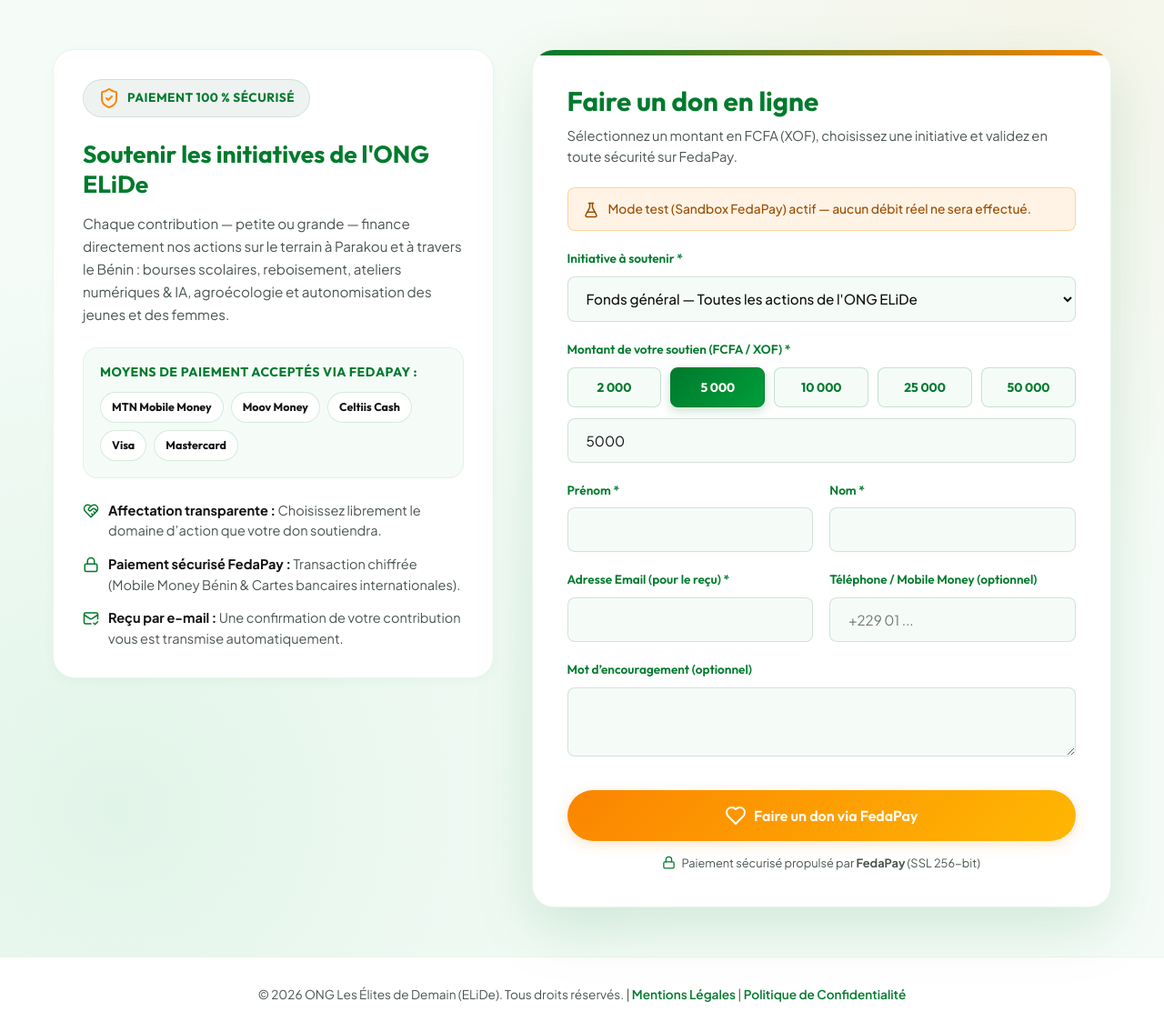
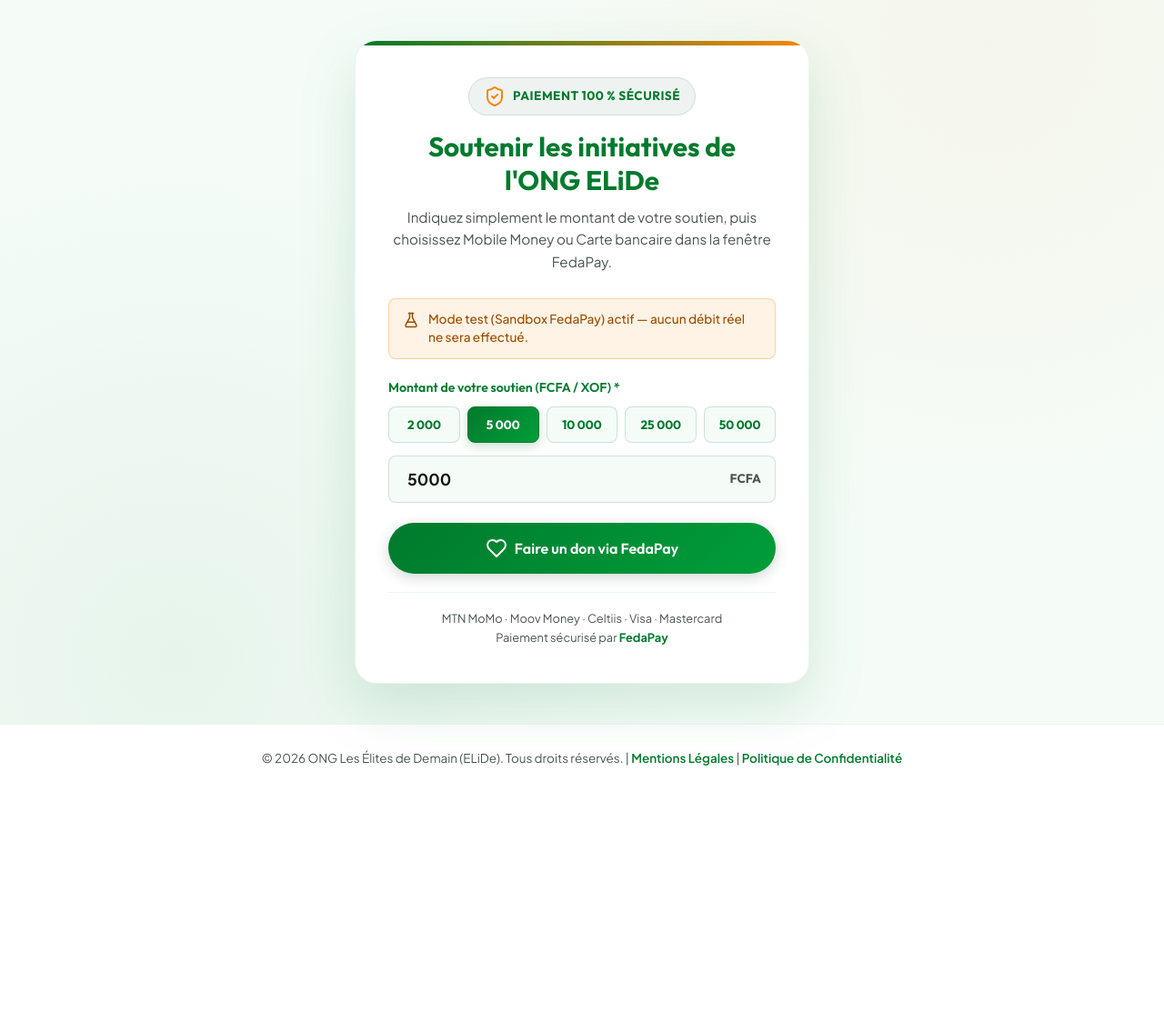
Before and after one commit to halissoumsi/elideong, a Flask app: page /soutenir in a window 1280 px wide. Shown: the part 95-1230 px from the top of the page at 91% size. After the commit the page ends 937 px from the top, so only its background shows below. Run offline with Flask 3, Linux system fonts and the light colour scheme; some libraries are stand-ins or nearby versions.

Commit message:
Simplifier la page /soutenir : interface sobre avec montant seul puis popup FedaPay

```diff
--- a/routes/don.py
+++ b/routes/don.py
@@ -210,7 +210,7 @@ def donate_submit():
     phone = (request.form.get('phone') or '').strip()[:30]
     note = (request.form.get('note') or '').strip()[:500]
 
-    if not all([firstname, lastname, email]) or not is_valid_email(email):
+    if email and not is_valid_email(email):
         flash(t['donate_err_fields'], 'error')
         return redirect(url_for('don.donate_page'))
 
@@ -222,14 +222,14 @@ def donate_submit():
             amount=amount,
             description=description,
             callback_url=callback_url,
-            firstname=firstname,
-            lastname=lastname,
-            email=email,
+            firstname=firstname or 'Donateur',
+            lastname=lastname or 'ELiDe',
+            email=email or current_app.config.get('PARTNER_NOTIFY_EMAIL', 'ongelide@gmail.com'),
             phone=phone,
             metadata={
                 'cause': cause_label,
                 'cause_key': cause_key,
-                'donor_name': f"{firstname} {lastname}",
+                'donor_name': f"{firstname} {lastname}".strip() or 'Donateur anonyme',
                 'donor_email': email,
                 'note': note,
                 'lang': lang,
--- a/static/js/app.js
+++ b/static/js/app.js
@@ -271,7 +271,7 @@ document.addEventListener('DOMContentLoaded', () => {
     });
   }
 
-  // FedaPay Checkout.js Popup Modal (Mobile Money & Carte Bancaire sur la page)
+  // FedaPay Checkout.js Popup Modal (Sobre : seul le montant est saisi, FedaPay gère le reste)
   const donateForm = document.getElementById('donate-form');
   if (donateForm && donateForm.dataset.fedapayPk && typeof FedaPay !== 'undefined') {
     donateForm.addEventListener('submit', (e) => {
@@ -284,32 +284,21 @@ document.addEventListener('DOMContentLoaded', () => {
       const amountVal = parseInt(document.getElementById('donate-amount').value, 10) || 0;
       if (amountVal < 500) return;
 
-      const causeSelect = document.getElementById('donate-cause');
-      const causeLabel = causeSelect && causeSelect.selectedOptions[0]
-        ? causeSelect.selectedOptions[0].textContent.trim()
-        : 'ONG ELiDe';
-      const firstname = (document.getElementById('donate-firstname').value || '').trim();
-      const lastname = (document.getElementById('donate-lastname').value || '').trim();
-      const email = (document.getElementById('donate-email').value || '').trim();
-      const phone = (document.getElementById('donate-phone').value || '').trim();
-
-      const customer = { firstname, lastname, email };
-      const cleanPhone = phone.replace(/[^\d+]/g, '');
-      if (cleanPhone.length >= 8) {
-        customer.phone_number = { number: cleanPhone, country: 'bj' };
-      }
+      const isEn = document.documentElement.lang === 'en';
+      const description = isEn
+        ? 'Donation — Les Élites de Demain NGO (ELiDe)'
+        : "Don — ONG Les Élites de Demain (ELiDe)";
 
       try {
         const widget = FedaPay.init({
           public_key: pk,
           environment: env,
-          locale: document.documentElement.lang === 'en' ? 'en' : 'fr',
+          locale: isEn ? 'en' : 'fr',
           transaction: {
             amount: amountVal,
-            description: `Don ONG ELiDe — ${causeLabel}`
+            description
           },
           currency: { iso: 'XOF' },
-          customer,
           onComplete: (resp) => {
             if (resp && resp.reason === FedaPay.CHECKOUT_COMPLETED && resp.transaction) {
               const tx = resp.transaction;
@@ -317,8 +306,7 @@ document.addEventListener('DOMContentLoaded', () => {
                 id: String(tx.id || ''),
                 status: String(tx.status || 'approved'),
                 ref: String(tx.reference || tx.id || ''),
-                amount: String(tx.amount || amountVal),
-                cause: causeLabel
+                amount: String(tx.amount || amountVal)
               });
               window.location.href = `${returnUrl}?${params.toString()}`;
             }
--- a/static/sw.js
+++ b/static/sw.js
@@ -1,11 +1,11 @@
-const CACHE_NAME = 'elide-pwa-v11';
+const CACHE_NAME = 'elide-pwa-v12';
 const ASSETS_TO_CACHE = [
   '/',
   '/soutenir',
   '/partenariat',
   '/elide-track',
   '/static/css/style.css?v=9',
-  '/static/js/app.js?v=11',
+  '/static/js/app.js?v=12',
   '/static/js/lucide.min.js',
   '/static/assets/logo-vert.png',
   '/static/assets/logo-noir.png',
--- a/templates/soutenir.html
+++ b/templates/soutenir.html
@@ -35,8 +35,8 @@
   {% endif %}
   <style>
     .donate-body {
-      background: radial-gradient(circle at 90% 10%, rgba(251, 133, 0, 0.06) 0%, transparent 40%),
-                  radial-gradient(circle at 10% 80%, rgba(0, 158, 58, 0.08) 0%, transparent 42%),
+      background: radial-gradient(circle at 85% 15%, rgba(251, 133, 0, 0.05) 0%, transparent 42%),
+                  radial-gradient(circle at 15% 85%, rgba(0, 122, 45, 0.06) 0%, transparent 42%),
                   var(--bg-light);
       min-height: 100vh;
       display: flex;
@@ -50,157 +50,63 @@
       background: var(--bg-white);
     }
 
-    .donate-wrapper {
-      max-width: 1220px;
-      margin: 54px auto;
-      padding: 0 28px;
+    .donate-minimal-wrapper {
+      max-width: 540px;
+      margin: auto;
+      padding: 44px 20px;
       width: 100%;
     }
 
-    .donate-grid {
-      display: grid;
-      grid-template-columns: 0.95fr 1.25fr;
-      gap: 42px;
-      align-items: start;
-    }
-
-    .donate-info-side,
-    .donate-form-side {
-      min-width: 0;
-      width: 100%;
-    }
-
-    .donate-info-card {
-      background: var(--bg-white);
-      border-radius: var(--radius-lg);
-      border: 1px solid var(--border-color);
-      padding: 32px;
-      box-shadow: var(--shadow-sm);
-    }
-
-    .donate-info-card h2 {
-      font-size: 1.65rem;
-      color: var(--primary);
-      margin-bottom: 14px;
-      line-height: 1.25;
-    }
-
-    .donate-info-card > p {
-      font-size: 0.95rem;
-      line-height: 1.65;
-      color: var(--text-muted);
-      margin-bottom: 24px;
-    }
-
-    .donate-methods-box {
-      background: var(--bg-light);
-      border: 1px solid var(--border-color);
-      border-radius: var(--radius-md);
-      padding: 18px;
-      margin-bottom: 24px;
-    }
-
-    .donate-methods-box h4 {
-      font-size: 0.88rem;
-      text-transform: uppercase;
-      letter-spacing: 0.5px;
-      color: var(--primary);
-      margin-bottom: 12px;
-    }
-
-    .donate-method-pills {
-      display: flex;
-      flex-wrap: wrap;
-      gap: 8px;
-    }
-
-    .method-pill {
-      display: inline-flex;
-      align-items: center;
-      gap: 6px;
-      background: var(--bg-white);
-      border: 1px solid rgba(0, 122, 45, 0.16);
-      color: var(--text-dark);
-      font-family: var(--font-heading);
-      font-size: 0.78rem;
-      font-weight: 700;
-      padding: 6px 12px;
-      border-radius: var(--radius-full);
-    }
-
-    .donate-trust-list {
-      list-style: none;
-      padding: 0;
-      margin: 0;
-      display: flex;
-      flex-direction: column;
-      gap: 14px;
-      font-size: 0.91rem;
-      color: var(--text-muted);
-      line-height: 1.55;
-    }
-
-    .donate-trust-list li {
-      display: flex;
-      align-items: flex-start;
-      gap: 10px;
-    }
-
-    .donate-trust-list li strong {
-      color: var(--text-dark);
-    }
-
-    .donate-trust-list li svg {
-      color: var(--primary);
-      width: 18px;
-      height: 18px;
-      flex-shrink: 0;
-      margin-top: 3px;
-    }
-
-    .donate-form-card {
+    .donate-minimal-card {
       background: var(--bg-white);
       border-radius: var(--radius-lg);
       box-shadow: var(--shadow-lg);
       border: 1px solid var(--border-color);
-      padding: 38px;
+      padding: 40px 36px;
       position: relative;
       overflow: hidden;
+      text-align: center;
     }
 
-    .donate-form-card::before {
+    .donate-minimal-card::before {
       content: '';
       position: absolute;
       top: 0;
       left: 0;
       width: 100%;
-      height: 6px;
+      height: 5px;
       background: linear-gradient(90deg, var(--primary) 0%, var(--accent) 100%);
     }
 
-    .donate-form-card h1 {
+    .donate-minimal-card .badge {
+      margin-bottom: 16px;
+    }
+
+    .donate-minimal-card h1 {
       font-size: 1.85rem;
       color: var(--primary);
-      margin-bottom: 8px;
+      margin-bottom: 10px;
+      line-height: 1.25;
     }
 
-    .donate-form-card .desc {
+    .donate-minimal-card .lead {
       color: var(--text-muted);
-      font-size: 0.92rem;
-      margin-bottom: 22px;
-      line-height: 1.55;
+      font-size: 0.95rem;
+      line-height: 1.6;
+      margin-bottom: 28px;
     }
 
     .donate-notice {
-      padding: 13px 16px;
+      padding: 12px 15px;
       border-radius: var(--radius-sm);
-      font-size: 0.86rem;
+      font-size: 0.85rem;
       font-weight: 500;
       line-height: 1.5;
       margin-bottom: 20px;
       display: flex;
       align-items: flex-start;
       gap: 10px;
+      text-align: left;
     }
 
     .donate-notice svg {
@@ -222,21 +128,35 @@
       color: var(--accent-red);
     }
 
+    .donate-amount-block {
+      text-align: left;
+      margin-bottom: 22px;
+    }
+
+    .donate-amount-block label {
+      display: block;
+      font-family: var(--font-heading);
+      font-weight: 600;
+      font-size: 0.88rem;
+      color: var(--primary);
+      margin-bottom: 10px;
+    }
+
     .amount-presets {
       display: grid;
       grid-template-columns: repeat(5, 1fr);
-      gap: 10px;
-      margin-bottom: 12px;
+      gap: 8px;
+      margin-bottom: 14px;
     }
 
     .amount-preset-btn {
-      padding: 12px 6px;
+      padding: 11px 4px;
       border-radius: var(--radius-sm);
-      border: 1.5px solid rgba(0, 122, 45, 0.2);
+      border: 1.5px solid rgba(0, 122, 45, 0.18);
       background: var(--bg-light);
       color: var(--primary);
       font-family: var(--font-heading);
-      font-size: 0.86rem;
+      font-size: 0.84rem;
       font-weight: 700;
       text-align: center;
       cursor: pointer;
@@ -255,85 +175,73 @@
       box-shadow: 0 4px 12px rgba(0, 122, 45, 0.22);
     }
 
-    .donate-form-row {
-      display: grid;
-      grid-template-columns: 1fr 1fr;
-      gap: 18px;
+    .amount-input-wrap {
+      position: relative;
     }
 
-    .donate-select {
-      min-height: 50px;
-      background-color: var(--bg-light);
-      border: 1px solid rgba(27, 67, 50, 0.15);
-      border-radius: var(--radius-sm);
-      padding: 12px 16px;
-      font-weight: 500;
-      width: 100%;
-      color: var(--text-dark);
+    .amount-input-wrap .form-control {
+      padding-right: 72px;
+      font-size: 1.1rem;
+      font-weight: 700;
+      text-align: left;
+    }
+
+    .amount-currency {
+      position: absolute;
+      right: 16px;
+      top: 50%;
+      transform: translateY(-50%);
+      font-family: var(--font-heading);
+      font-size: 0.85rem;
+      font-weight: 700;
+      color: var(--text-muted);
+      pointer-events: none;
     }
 
     .donate-submit-btn {
       width: 100%;
       justify-content: center;
-      margin-top: 10px;
       padding: 16px 24px;
       font-size: 1rem;
     }
 
-    .donate-powered {
-      text-align: center;
-      margin-top: 14px;
+    .donate-methods-line {
+      margin-top: 20px;
+      padding-top: 18px;
+      border-top: 1px solid var(--border-color);
       font-size: 0.8rem;
       color: var(--text-muted);
-      display: flex;
-      align-items: center;
-      justify-content: center;
-      gap: 6px;
+      line-height: 1.6;
     }
 
-    .donate-powered svg {
-      width: 15px;
-      height: 15px;
+    .donate-methods-line strong {
       color: var(--primary);
     }
 
     .donate-footer {
       text-align: center;
-      padding: 30px 16px;
+      padding: 26px 16px;
       color: var(--text-muted);
-      font-size: 0.85rem;
+      font-size: 0.84rem;
       line-height: 1.6;
       border-top: 1px solid var(--border-color);
       background: var(--bg-white);
       margin-top: auto;
     }
 
-    @media (max-width: 900px) {
-      .donate-wrapper {
-        margin: 18px auto 32px;
-        padding: 0 14px;
+    @media (max-width: 600px) {
+      .donate-minimal-wrapper {
+        padding: 22px 14px 36px;
       }
-      .donate-grid {
-        grid-template-columns: 1fr;
-        gap: 20px;
-      }
-      .donate-info-card,
-      .donate-form-card {
-        padding: 24px 18px;
+      .donate-minimal-card {
+        padding: 28px 20px;
         border-radius: 20px;
       }
-      .donate-form-card h1 {
-        font-size: 1.45rem;
-      }
-      .donate-info-card h2 {
-        font-size: 1.35rem;
+      .donate-minimal-card h1 {
+        font-size: 1.5rem;
       }
       .amount-presets {
         grid-template-columns: repeat(3, 1fr);
-      }
-      .donate-form-row {
-        grid-template-columns: 1fr;
-        gap: 0;
       }
     }
   </style>
@@ -357,53 +265,18 @@
     </div>
   </header>
 
-  <!-- Main Wrapper -->
-  <main class="donate-wrapper">
-    <div class="donate-grid">
-
-      <!-- Info Left Side -->
-      <div class="donate-info-side">
-        <div class="donate-info-card">
+  <!-- Minimalist Centered Card -->
+  <main class="donate-minimal-wrapper">
+    <div class="donate-minimal-card">
       <div class="badge">
         <i data-lucide="shield-check"></i>
         <span>{{ t.donate_left_badge }}</span>
       </div>
-          <h2>{{ t.donate_left_title }}</h2>
-          <p>{{ t.donate_left_desc }}</p>
 
-          <div class="donate-methods-box">
-            <h4>{{ t.donate_methods_title }}</h4>
-            <div class="donate-method-pills">
-              <span class="method-pill">MTN Mobile Money</span>
-              <span class="method-pill">Moov Money</span>
-              <span class="method-pill">Celtiis Cash</span>
-              <span class="method-pill">Visa</span>
-              <span class="method-pill">Mastercard</span>
-            </div>
-          </div>
-
-          <ul class="donate-trust-list">
-            <li>
-              <i data-lucide="heart-handshake"></i>
-              <span><strong>{{ t.donate_trust_1_bold }}</strong> {{ t.donate_trust_1_text }}</span>
-            </li>
-            <li>
-              <i data-lucide="lock"></i>
-              <span><strong>{{ t.donate_trust_2_bold }}</strong> {{ t.donate_trust_2_text }}</span>
-            </li>
-            <li>
-              <i data-lucide="mail-check"></i>
-              <span><strong>{{ t.donate_trust_3_bold }}</strong> {{ t.donate_trust_3_text }}</span>
-            </li>
-          </ul>
-        </div>
-      </div>
-
-      <!-- Form Right Side -->
-      <div class="donate-form-side">
-        <div class="donate-form-card">
-          <h1>{{ t.donate_form_title }}</h1>
-          <p class="desc">{{ t.donate_form_desc }}</p>
+      <h1>{{ t.donate_left_title }}</h1>
+      <p class="lead">
+        {{ 'Enter the amount you wish to contribute, then choose Mobile Money or Bank Card in FedaPay.' if lang == 'en' else "Indiquez simplement le montant de votre soutien, puis choisissez Mobile Money ou Carte bancaire dans la fenêtre FedaPay." }}
+      </p>
 
       {% with messages = get_flashed_messages(category_filter=["error"]) %}
         {% if messages %}
@@ -440,21 +313,7 @@
         </div>
         <input type="hidden" name="donation_token" value="{{ donation_token }}">
 
-            <!-- Cause Selector -->
-            <div class="form-group">
-              <label for="donate-cause">{{ t.donate_label_cause }}</label>
-              <select id="donate-cause" name="cause" class="form-control donate-select" required>
-                <option value="general">{{ t.donate_cause_general }}</option>
-                <option value="education">{{ t.donate_cause_education }}</option>
-                <option value="environment">{{ t.donate_cause_environment }}</option>
-                <option value="digital">{{ t.donate_cause_digital }}</option>
-                <option value="agriculture">{{ t.donate_cause_agriculture }}</option>
-                <option value="entrepreneurship">{{ t.donate_cause_entrepreneurship }}</option>
-              </select>
-            </div>
-
-            <!-- Amount Presets + Custom Input -->
-            <div class="form-group">
+        <div class="donate-amount-block">
           <label for="donate-amount">{{ t.donate_label_amount }}</label>
           <div class="amount-presets" role="group" aria-label="{{ t.donate_label_amount }}">
             <button type="button" class="amount-preset-btn" data-amount="2000">2 000</button>
@@ -463,51 +322,21 @@
             <button type="button" class="amount-preset-btn" data-amount="25000">25 000</button>
             <button type="button" class="amount-preset-btn" data-amount="50000">50 000</button>
           </div>
+          <div class="amount-input-wrap">
             <input type="number" id="donate-amount" name="amount" class="form-control" min="500" max="50000000" step="100" value="5000" placeholder="{{ t.donate_custom_amount_placeholder }}" required>
-            </div>
-
-            <!-- Donor Name -->
-            <div class="donate-form-row">
-              <div class="form-group">
-                <label for="donate-firstname">{{ t.donate_label_firstname }}</label>
-                <input type="text" id="donate-firstname" name="firstname" class="form-control" maxlength="80" required>
-              </div>
-              <div class="form-group">
-                <label for="donate-lastname">{{ t.donate_label_lastname }}</label>
-                <input type="text" id="donate-lastname" name="lastname" class="form-control" maxlength="80" required>
+            <span class="amount-currency">FCFA</span>
           </div>
         </div>
 
-            <!-- Email & Phone -->
-            <div class="donate-form-row">
-              <div class="form-group">
-                <label for="donate-email">{{ t.donate_label_email }}</label>
-                <input type="email" id="donate-email" name="email" class="form-control" maxlength="254" required>
-              </div>
-              <div class="form-group">
-                <label for="donate-phone">{{ t.donate_label_phone }}</label>
-                <input type="tel" id="donate-phone" name="phone" class="form-control" maxlength="30" placeholder="+229 01 ...">
-              </div>
-            </div>
-
-            <!-- Encouragement Note -->
-            <div class="form-group">
-              <label for="donate-note">{{ t.donate_label_note }}</label>
-              <textarea id="donate-note" name="note" class="form-control" rows="2" maxlength="500" style="min-height: 76px;"></textarea>
-            </div>
-
-            <button type="submit" class="btn btn-accent donate-submit-btn" {% if not fedapay_ready %}disabled style="opacity: 0.65; cursor: not-allowed;"{% endif %}>
+        <button type="submit" class="btn btn-primary donate-submit-btn" {% if not fedapay_ready %}disabled style="opacity: 0.65; cursor: not-allowed;"{% endif %}>
           <i data-lucide="heart"></i> {{ t.donate_submit_btn }}
         </button>
 
-            <div class="donate-powered">
-              <i data-lucide="lock"></i>
-              <span>{{ 'Secure checkout powered by' if lang == 'en' else 'Paiement sécurisé propulsé par' }} <strong>FedaPay</strong> (SSL 256-bit)</span>
+        <div class="donate-methods-line">
+          MTN MoMo · Moov Money · Celtiis · Visa · Mastercard<br>
+          {{ 'Secured by' if lang == 'en' else 'Paiement sécurisé par' }} <strong>FedaPay</strong>
         </div>
       </form>
-        </div>
-      </div>
-
     </div>
   </main>
 
@@ -544,6 +373,6 @@
     </a>
   </nav>
 
-  <script src="{{ url_for('static', filename='js/app.js') }}?v=11"></script>
+  <script src="{{ url_for('static', filename='js/app.js') }}?v=12"></script>
 </body>
 </html>
```
Lines whose indentation alone changed are shown as unchanged.
